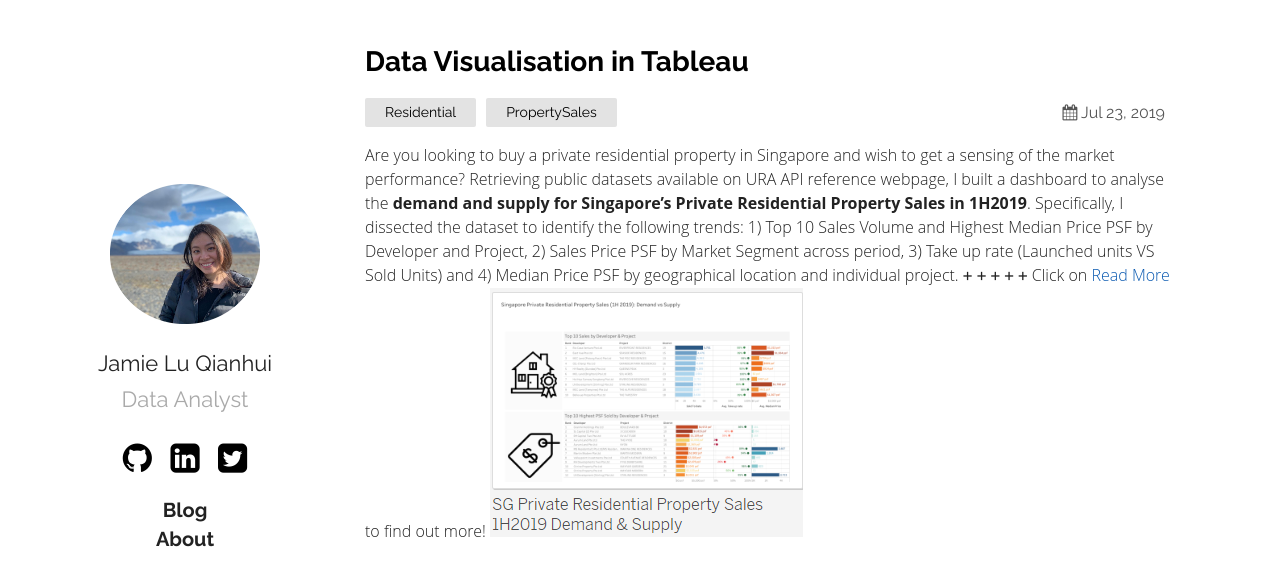
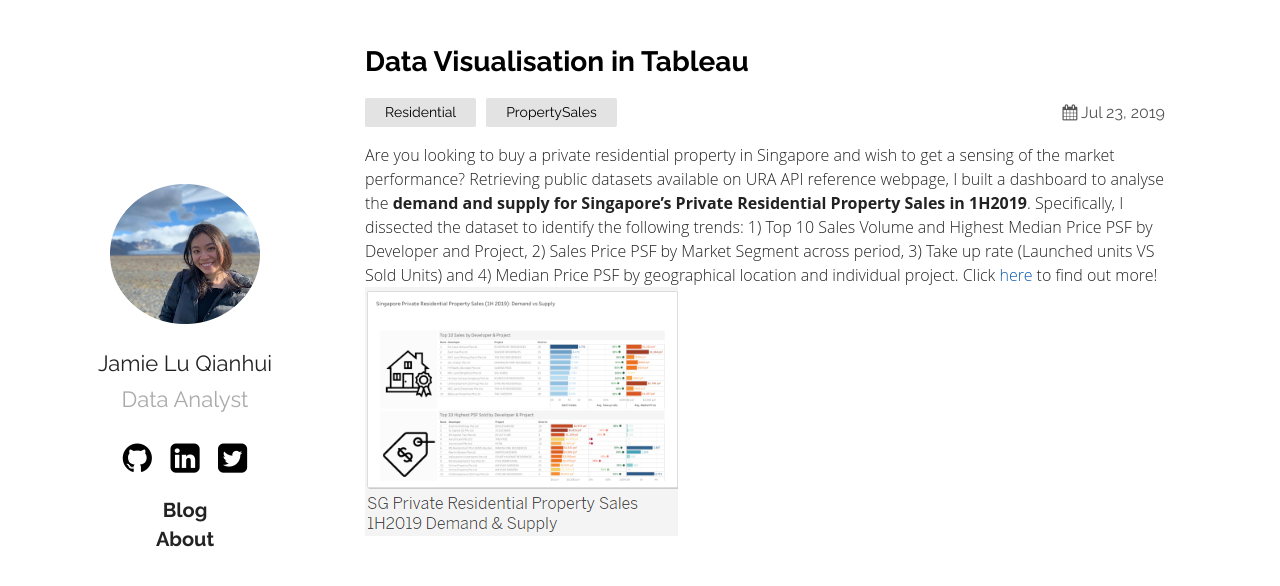
Before and after one commit to jamieqianhui/jamieqianhui.github.io, a Jekyll site: the page built from _posts/2019-07-23-Data-Visualisation-Resi-Property-Sales.markdown, in a window 1280 px wide and 900 px high, cut to the strip 0-594 px from the top of the window. Shown: the top 586 px of the strip. Built offline with Jekyll 4.4.1, drawn with Linux system fonts in a browser that asks for light colours.

Commit message:
update post

```diff
--- a/_posts/2019-07-23-Data-Visualisation-Resi-Property-Sales.markdown
+++ b/_posts/2019-07-23-Data-Visualisation-Resi-Property-Sales.markdown
@@ -4,7 +4,7 @@
 date:   2019-07-23 09:47:36 +0800
 categories: Residential PropertySales
 ---
-Are you looking to buy a private residential property in Singapore and wish to get a sensing of the market performance? Retrieving public datasets available on URA API reference webpage, I built a dashboard to analyse the **demand and supply for Singapore's Private Residential Property Sales in 1H2019**. Specifically, I dissected the dataset to identify the following trends: 1) Top 10 Sales Volume and Highest Median Price PSF by Developer and Project, 2) Sales Price PSF by Market Segment across period, 3) Take up rate (Launched units VS Sold Units) and 4) Median Price PSF by geographical location and individual project. `+` `+` `+` `+` `+` Click on [Read More][link] to find out more! ![viz]({{ '/assets/viz.PNG' | relative_url }})
+Are you looking to buy a private residential property in Singapore and wish to get a sensing of the market performance? Retrieving public datasets available on URA API reference webpage, I built a dashboard to analyse the **demand and supply for Singapore's Private Residential Property Sales in 1H2019**. Specifically, I dissected the dataset to identify the following trends: 1) Top 10 Sales Volume and Highest Median Price PSF by Developer and Project, 2) Sales Price PSF by Market Segment across period, 3) Take up rate (Launched units VS Sold Units) and 4) Median Price PSF by geographical location and individual project. Click [here][link] to find out more! ![viz]({{ '/assets/viz.PNG' | relative_url }})
 
 <br>
 <iframe seamless frameborder="0" src="https://public.tableau.com/views/SGPrivateResidentialPropertySales1H2019DemandSupply/SingaporePrivateResidentialPropertySales1H2019DemandvsSupply?:embed=y&:display_count=yes&:origin=viz_share_link" width = '1200' height = '1200' scrolling='yes' ></iframe>
```
